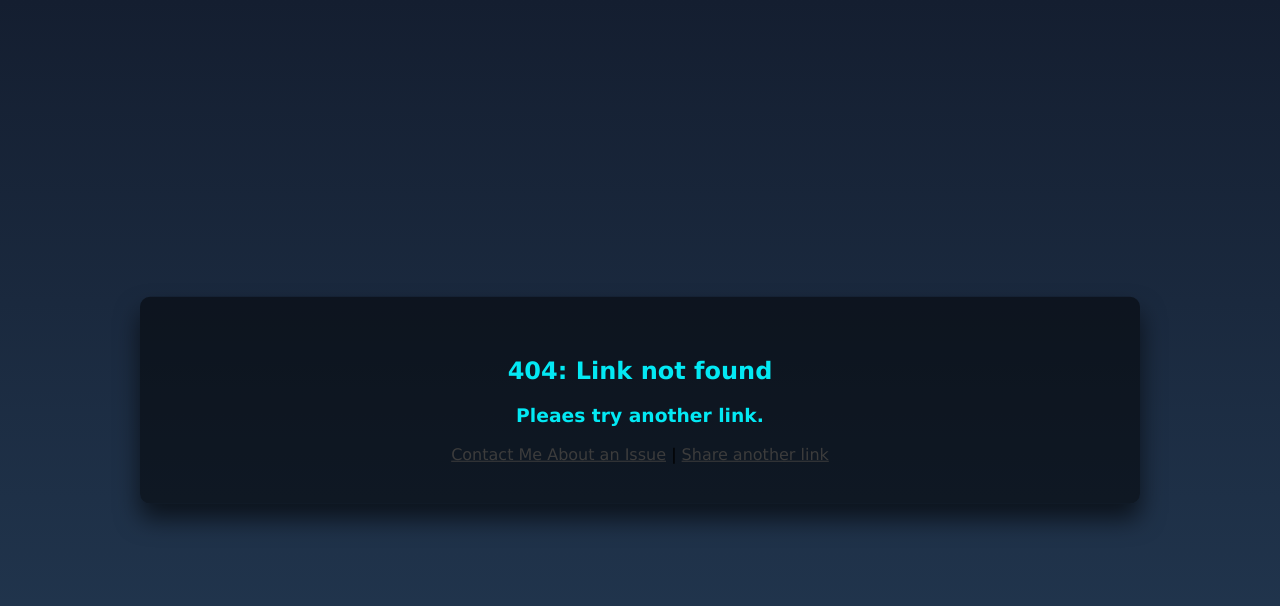
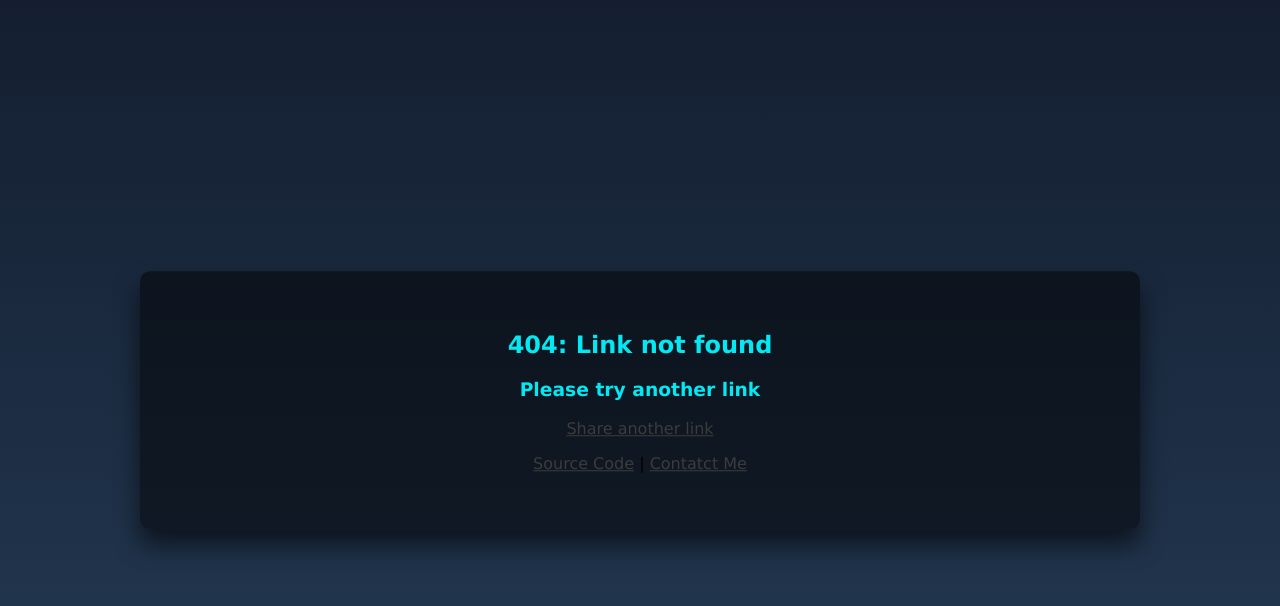
Before and after one commit to jackseceng/LinkShort, a Flask app: page /1 in a window 1280 px wide. Shown: the top 606 px of the page. Run offline with Flask 3, Linux system fonts and the light colour scheme; data that the repository does not hold is empty.

Commit message:
adding links to error pages

```diff
--- a/app/templates/404.html
+++ b/app/templates/404.html
@@ -8,11 +8,14 @@
 <body>
     <div class="main-box">
         <h2>404: Link not found</h2>
-        <h3>Pleaes try another link.</h3>
+        <h3>Please try another link</h3>
         <center>
-            <a href="https://jacksec.engineer/mail" class="clickable">Contact Me About an Issue</a>
+            <a href="https://{{tld}}" class="clickable">Share another link</a>
+            <p>
+            <a href="https://github.com/jackseceng/LinkShort/tree/main" class="clickable">Source Code</a>
             <a> | </a>
-            <a href="http://{{tld}}" class="clickable">Share another link</a>
+            <a href="https://jacksec.engineer/mail" class="clickable">Contatct Me</a>
+        </p>
         </center>
     </div>
 </body>
```
Also changed, not shown: app/templates/500.html (+7 -4 lines).
